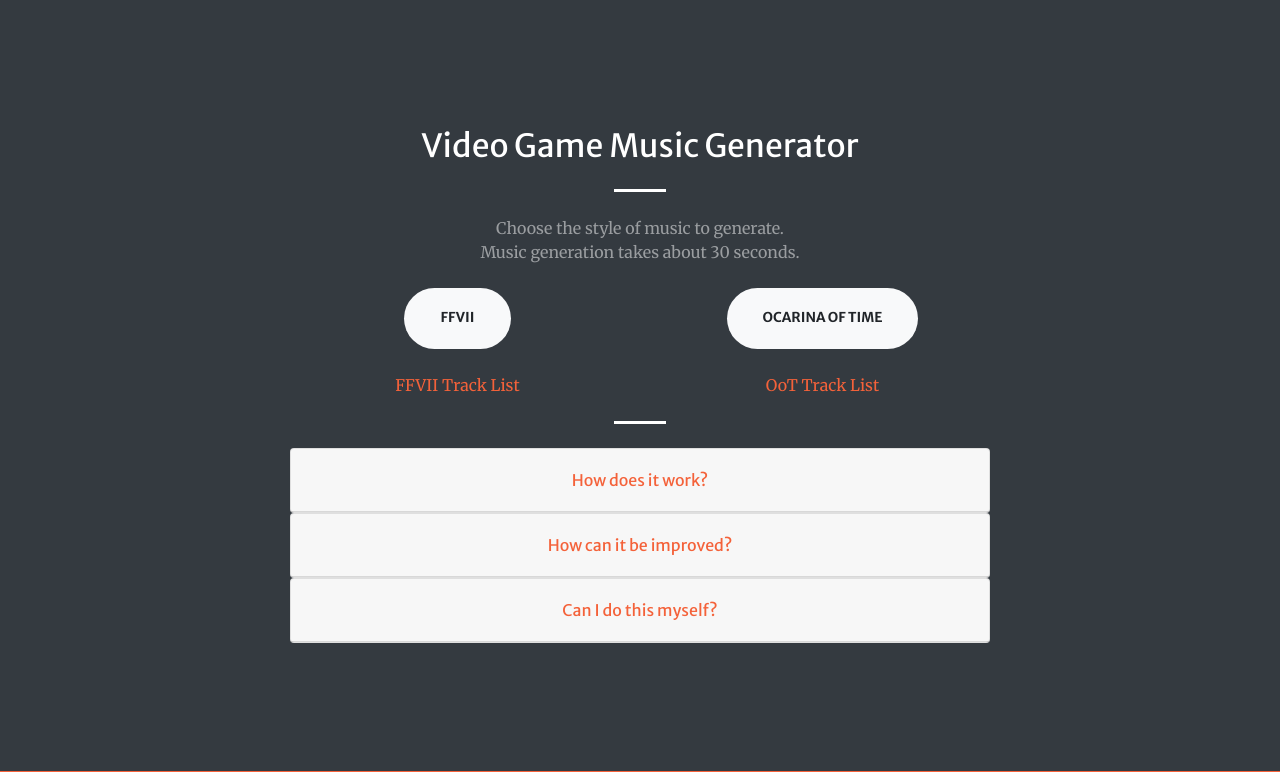
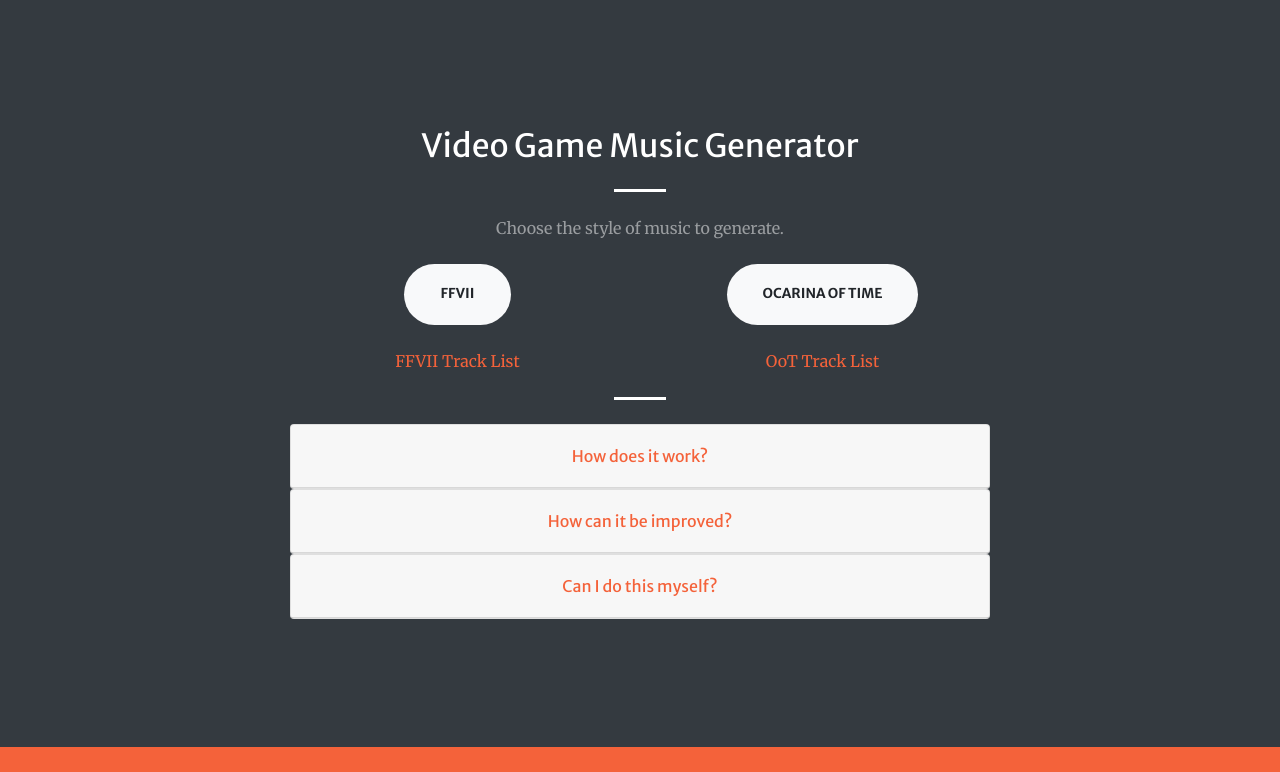
Before and after one commit to a-rahman/a-rahman.github.io, a Flask app: page / in a window 1280 px wide. Shown: the part 801-1573 px from the top of the page. Run offline with Flask 2, Linux system fonts and the light colour scheme; some libraries are stand-ins or nearby versions.

Commit message:
Some cleanup for removing live gen

```diff
--- a/app.py
+++ b/app.py
@@ -1,7 +1,5 @@
 from flask import Flask, render_template, request, Response, send_file
 import sys
-#sys.path.insert(0, "/VGM-Piano-Composer/")
-from VGM_Piano_Composer.predict import generate
 app = Flask(__name__)
 import time
 import glob
--- a/templates/index.html
+++ b/templates/index.html
@@ -82,7 +82,7 @@
         <div class="col-lg-8 text-center">
           <h2 class="text-white mt-0">Video Game Music Generator</h2>
           <hr class="divider light my-4">
-          <p class="text-white-50 mb-4">Choose the style of music to generate. <br>Music generation takes about 30 seconds. </p>
+          <p class="text-white-50 mb-4">Choose the style of music to generate. </p>
           <!--<a class="btn btn-light btn-xl js-scroll-trigger" href="ffx.mid">FFX</a>-->
           <div class="container">
               <div class="row">
```
